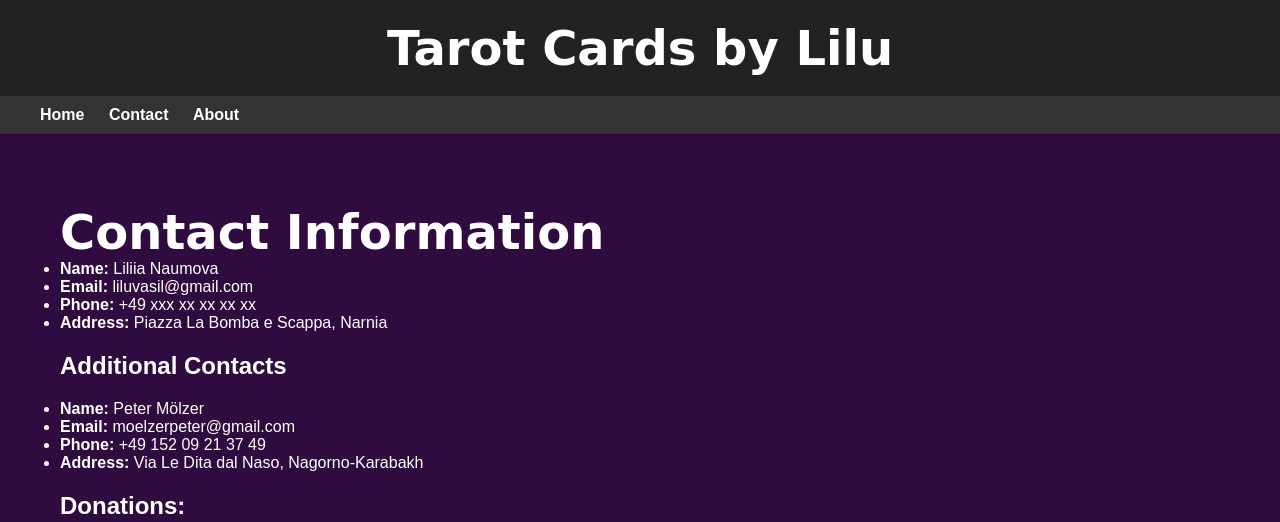
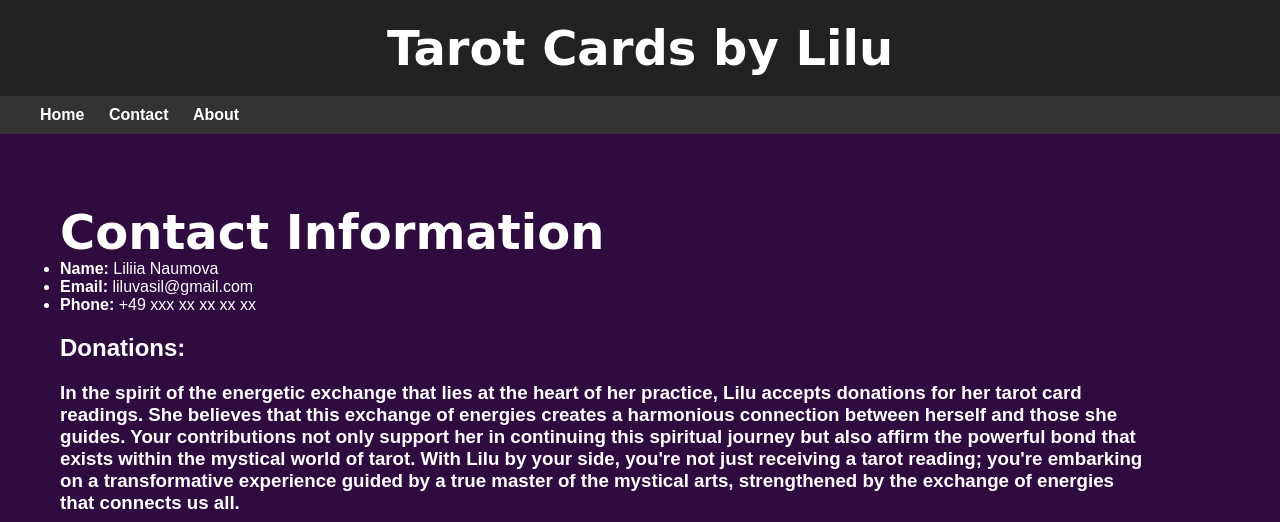
Before and after one commit to peterle95/lilu-website, a plain HTML site: page contact.html in a window 1280 px wide. Shown: the top 522 px of the page. Drawn offline with Linux system fonts and the light colour scheme.

Commit message:
Add files via upload

```diff
--- a/contact.html
+++ b/contact.html
@@ -13,7 +13,7 @@
     </header>
     <nav>
         <ul>
-            <li><a href="main.html">Home</a></li>
+            <li><a href="index.html">Home</a></li>
             <li><a href="contact.html">Contact</a></li>
             <li><a href="about.html">About</a></li>
         </ul>
@@ -26,16 +26,6 @@
         <li><strong>Name:</strong> Liliia Naumova</li>
         <li><strong>Email:</strong> liluvasil@gmail.com</li>
         <li><strong>Phone:</strong> +49 xxx xx xx xx xx</li>
-        <li><strong>Address:</strong> Piazza La Bomba e Scappa, Narnia</li>
-    </ul>
-
-    <h2>Additional Contacts</h2>
-
-    <ul>
-        <li><strong>Name:</strong> Peter Mölzer</li>
-        <li><strong>Email:</strong> moelzerpeter@gmail.com</li>
-        <li><strong>Phone:</strong> +49 152 09 21 37 49</li>
-        <li><strong>Address:</strong> Via Le Dita dal Naso, Nagorno-Karabakh</li>
     </ul>
 
     <h2>Donations:</h2>
```
Also changed, not shown: about.html (+2 -2 lines), index.html (+2 -2 lines).
